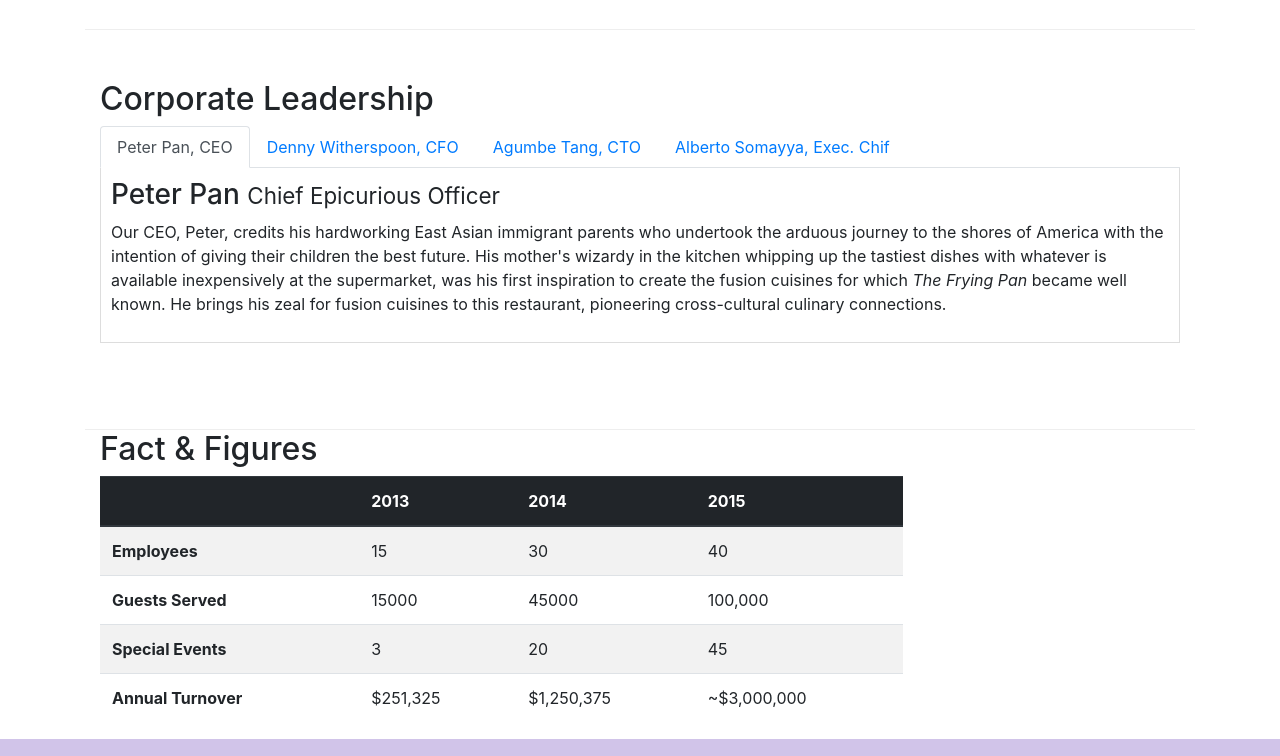
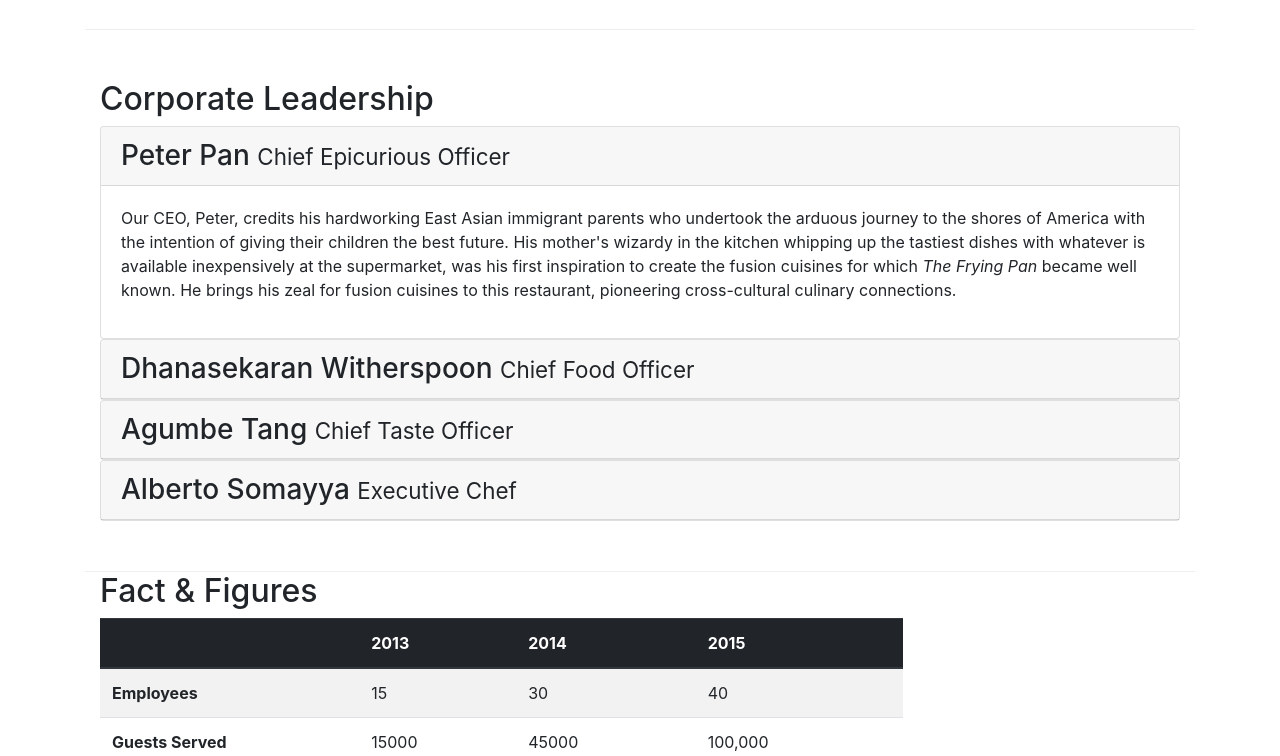
Before and after one commit to usyadav3000/bootstrap4, a website: page about.html in a window 1280 px wide. Shown: the part 900-1656 px from the top of the page. Drawn offline with nearby package versions, Linux system fonts and the light colour scheme.

Commit message:
collapse-accordion

```diff
--- a/about.html
+++ b/about.html
@@ -102,41 +102,68 @@
         <div class="row row-content">
             <div class="col-12">
                 <h2>Corporate Leadership</h2>
-                <ul class="nav nav-tabs">
-                 <li class="nav-item">
-                      <a class="nav-link active" href="#peter"
-                      role="tab" data-toggle="tab">Peter Pan, CEO</a>
-                 </li>
-                 <li class="nav-item">
-                    <a class="nav-link" href="#danny"
-                    role="tab" data-toggle="tab">Denny Witherspoon, CFO</a>
-               </li>
-               <li class="nav-item">
-                <a class="nav-link" href="#agumble"
-                role="tab" data-toggle="tab">Agumbe Tang, CTO</a>
-              </li>
-              <li class="nav-item">
-                <a class="nav-link" href="#alberto"
-                role="tab" data-toggle="tab">Alberto Somayya, Exec. Chif</a>
-              </li>
-                </ul>
-                <div class="tab-content">
-                    <div role="tabpanel" class="tab-pane fade show active" id="peter">
-                    <h3>Peter Pan <small>Chief Epicurious Officer</small></h3>
+                <div class="accordion">
+                    <div class="card">
+                        <div class="card-header" role="tab" id="peterhead">
+                        <h3 class="mb-0">
+                            <a data-toggle="collapse" data-target="#peter">
+                            Peter Pan <small>Chief Epicurious Officer</small>
+                            </a>
+                        </h3>
+
+                        </div>
+                      <div role="tabpanel" class="collapse show" id="peter" data-parent="#accordion">
+                          <div class="card-body">
                                 <p class="d-none d-sm-block">Our CEO, Peter, credits his hardworking East Asian immigrant parents who undertook the arduous journey to the shores of America with the intention of giving their children the best future. His mother's wizardy in the kitchen whipping up the tastiest dishes with whatever is available inexpensively at the supermarket, was his first inspiration to create the fusion cuisines for which <em>The Frying Pan</em> became well known. He brings his zeal for fusion cuisines to this restaurant, pioneering cross-cultural culinary connections.</p>
                           </div>
-                    <div role="tabpanel" class="tab-pane fade" id="danny">
-                    <h3>Dhanasekaran Witherspoon <small>Chief Food Officer</small></h3>
+                        </div>
+                    </div>
+                    <div class="card">
+                            <div class="card-header" role="tab" id="dannyhead">
+                            <h3 class="mb-0">
+                                <a class="collapsed" data-toggle="collapse" data-target="#danny">
+                                Dhanasekaran Witherspoon <small>Chief Food Officer</small>
+                                </a>
+                            </h3>
+
+                            </div>
+                          <div role="tabpanel" class="collapse" id="danny" data-parent="#accordion">
+                              <div class="card-body">
                                     <p class="d-none d-sm-block">Our CFO, Danny, as he is affectionately referred to by his colleagues, comes from a long established family tradition in farming and produce. His experiences growing up on a farm in the Australian outback gave him great appreciation for varieties of food sources. As he puts it in his own words, <em>Everything that runs, wins, and everything that stays, pays!</em></p>
                               </div>
-                     <div role="tabpanel" class="tab-pane fade" id="agumbe">
-                    <h3>Agumbe Tang <small>Chief Taste Officer</small></h3>
+                            </div>
+                        </div>
+                        <div class="card">
+                                <div class="card-header" role="tab" id="agumbehead">
+                                <h3 class="mb-0">
+                                    <a class="collapsed" data-toggle="collapse" data-target="#agumbe">
+                                    Agumbe Tang <small>Chief Taste Officer</small>
+                                    </a>
+                                </h3>
+
+                                </div>
+                              <div role="tabpanel" class="collapse" id="agumbe" data-parent="#accordion">
+                                  <div class="card-body">
                                         <p class="d-none d-sm-block">Blessed with the most discerning gustatory sense, Agumbe, our CTO, personally ensures that every dish that we serve meets his exacting tastes. Our chefs dread the tongue lashing that ensues if their dish does not meet his exacting standards. He lives by his motto, <em>You click only if you survive my lick.</em></p>
                                   </div>
-                     <div role="tabpanel" class="tab-pane fade" id="alberto">
-                    <h3>Alberto Somayya <small>Executive Chef</small></h3>
+                                </div>
+                            </div>
+                            <div class="card">
+                                    <div class="card-header" role="tab" id="albertohead">
+                                    <h3 class="mb-0">
+                                        <a class="collapsed" data-toggle="collapse" data-target="#alberto">
+                                        Alberto Somayya <small>Executive Chef</small>
+                                        </a>
+                                    </h3>
+
+                                    </div>
+                                  <div role="tabpanel" class="collapse" id="alberto" data-parent="#accordion">
+                                      <div class="card-body">
                                             <p class="d-none d-sm-block">Award winning three-star Michelin chef with wide International experience having worked closely with whos-who in the culinary world, he specializes in creating mouthwatering Indo-Italian fusion experiences. He says, <em>Put together the cuisines from the two craziest cultures, and you get a winning hit! Amma Mia!</em></p>
                                       </div>
+                                    </div>
+                                </div>
+
                 </div>
 
             </div>
```
Lines whose indentation alone changed are shown as unchanged.
